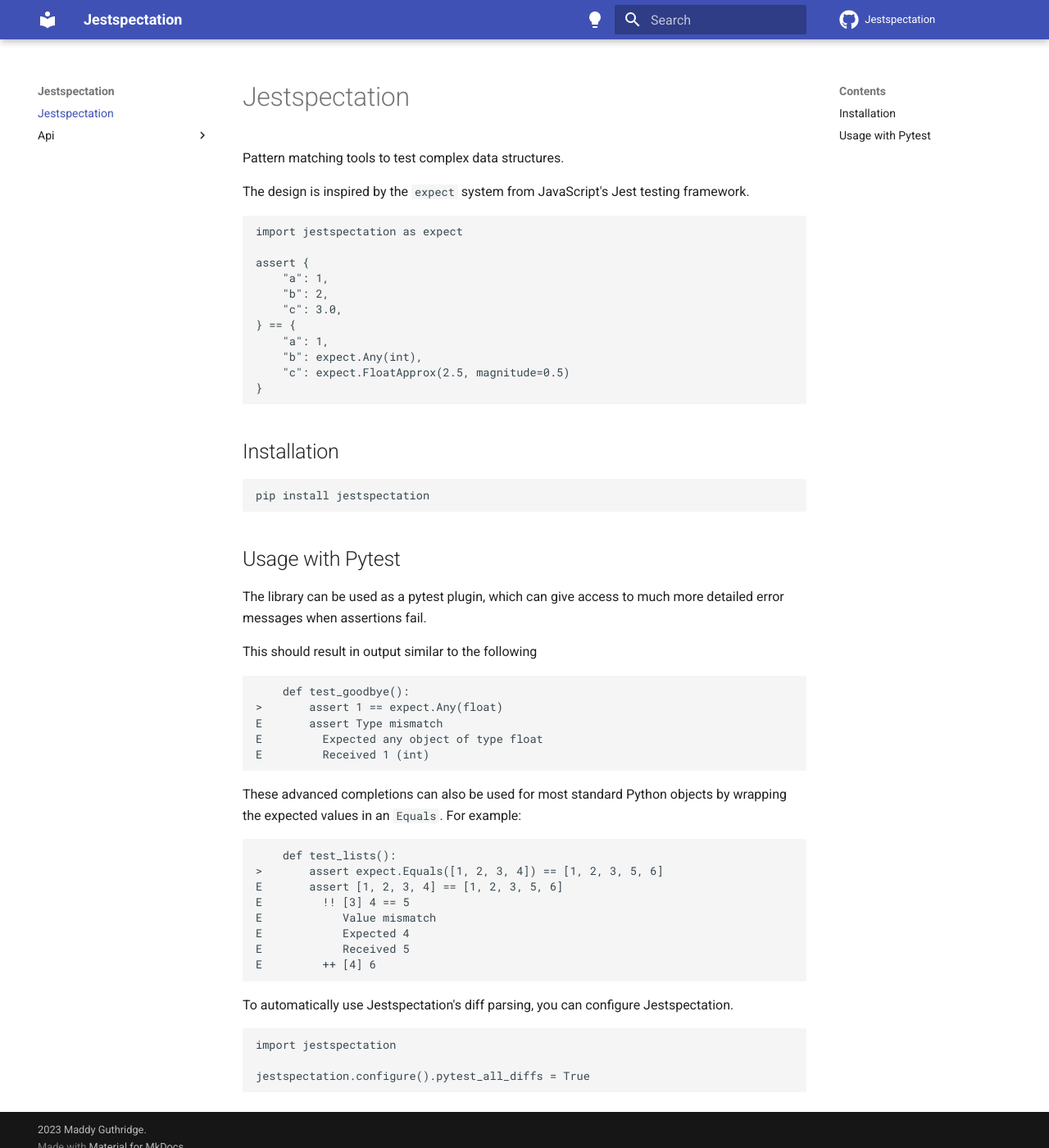
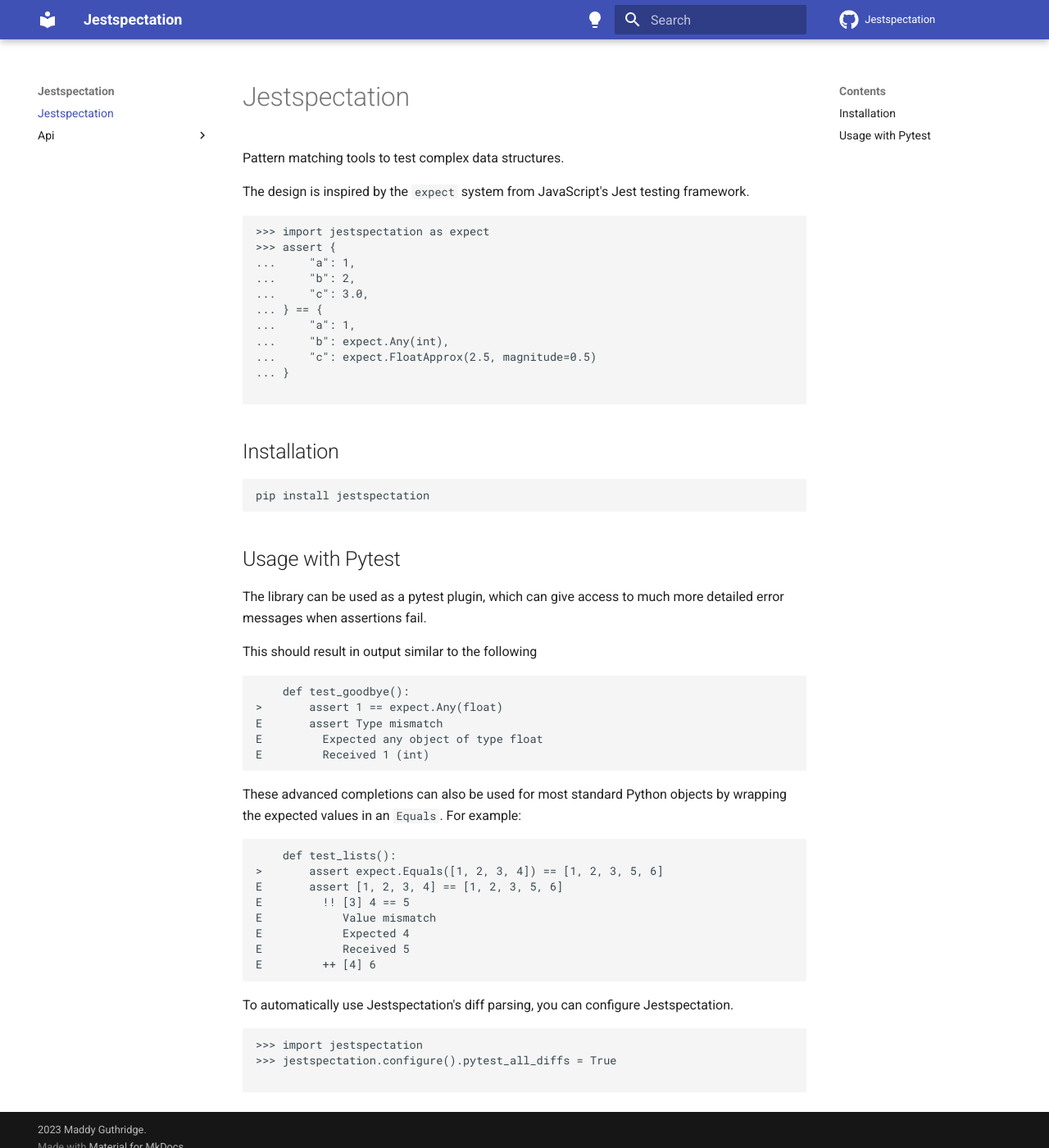
Before and after one commit to MaddyGuthridge/Jestspectation, an MkDocs documentation site: the page built from docs/index.md, in a window 1280 px wide and 1400 px high. Shown: the whole window at 82% size. Built offline with MkDocs 1.6.1 and Material for MkDocs 9.7.7, drawn with Linux system fonts in a browser that asks for light colours; comment, search, counter and statistics services are not loaded.

````diff
--- a/docs/index.md
+++ b/docs/index.md
@@ -6,17 +6,17 @@ The design is inspired by the `expect` system from JavaScript's Jest testing
 framework.
 
 ```py
-import jestspectation as expect
+>>> import jestspectation as expect
+>>> assert {
+...     "a": 1,
+...     "b": 2,
+...     "c": 3.0,
+... } == {
+...     "a": 1,
+...     "b": expect.Any(int),
+...     "c": expect.FloatApprox(2.5, magnitude=0.5)
+... }
 
-assert {
-    "a": 1,
-    "b": 2,
-    "c": 3.0,
-} == {
-    "a": 1,
-    "b": expect.Any(int),
-    "c": expect.FloatApprox(2.5, magnitude=0.5)
-}
 ```
 
 ## Installation
@@ -58,7 +58,7 @@ To automatically use Jestspectation's diff parsing, you can configure
 Jestspectation.
 
 ```py
-import jestspectation
+>>> import jestspectation
+>>> jestspectation.configure().pytest_all_diffs = True
 
-jestspectation.configure().pytest_all_diffs = True
 ```
--- a/pyproject.toml
+++ b/pyproject.toml
@@ -34,7 +34,7 @@ jestspectation = "jestspectation.pytest"
 "Bug Tracker" = "https://github.com/MaddyGuthridge/Jestspectation/issues"
 
 [tool.pytest.ini_options]
-addopts = '--doctest-glob="README.md"'
+addopts = '--doctest-glob="README.md" --doctest-glob="docs/**.md"'
 
 [tool.mypy]
 check_untyped_defs = true
````
